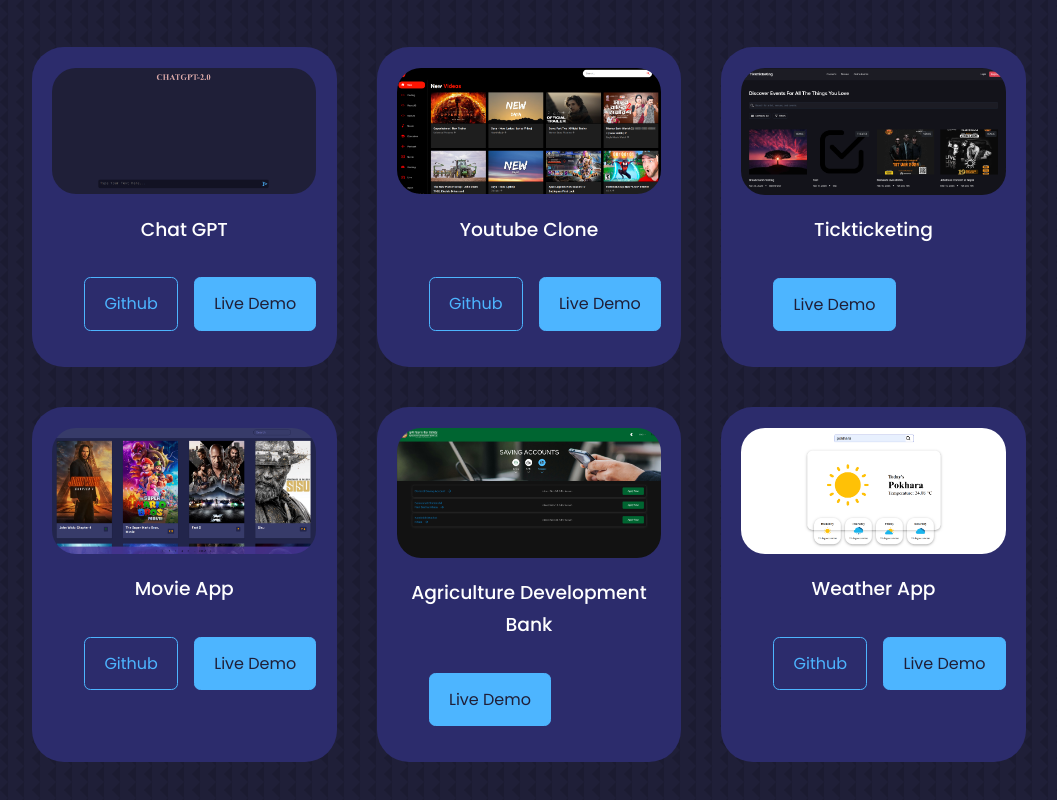
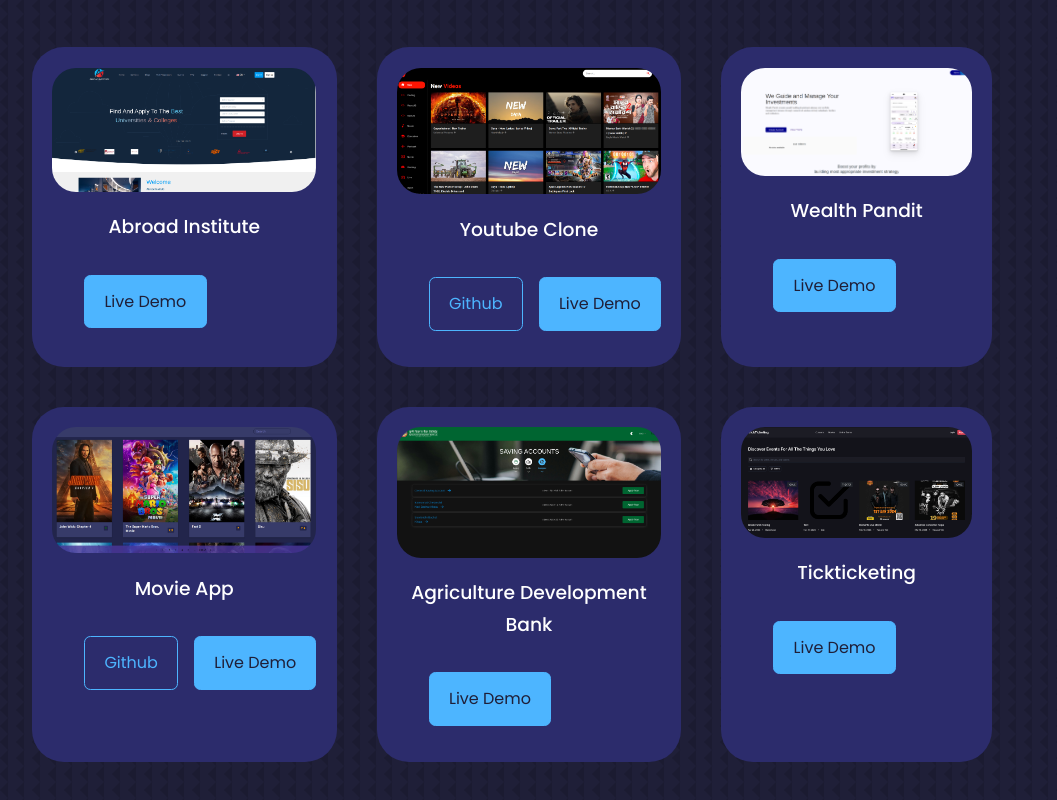
Before and after one commit to Prashant8Khatiwada/my-portfolio, a React (Create React App) app: page / in a window 1280 px wide. Shown: the part 1714-2514 px from the top of the page, without its empty margins (128-1185 px from the left). Built offline with nearby package versions, Linux system fonts and the light colour scheme.

Commit message:
added more portfolio sections

```diff
--- a/src/components/portfolio/Portfolio.jsx
+++ b/src/components/portfolio/Portfolio.jsx
@@ -9,11 +9,10 @@
 
 const data = [
   {
-    id: 1,
-    Image: IMG1,
-    title: "Chat GPT",
-    github: "https://github.com/Prashant8Khatiwada/Chat-GPT",
-    demo: "https://pk-chat-gpt.netlify.app/",
+    id: 6,
+    Image: IMG6,
+    title: "Abroad Institute",
+    demo: "https://weamate.netlify.app/",
   },
   {
     id: 2,
@@ -23,10 +22,10 @@
     demo: "https://p-youtube-clone.netlify.app",
   },
   {
-    id: 3,
-    Image: IMG3,
-    title: "Tickticketing",
-    demo: "https://tickticketing.lancemeup.com/movies",
+    id: 1,
+    Image: IMG1,
+    title: "Wealth Pandit",
+    demo: "https://uat.wealthpandit.com",
   },
   {
     id: 4,
@@ -42,11 +41,10 @@
     demo: "https://adblform.peacenepal.com/en",
   },
   {
-    id: 6,
-    Image: IMG6,
-    title: "Weather App",
-    github: "https://github.com/Prashant8Khatiwada/weather-app",
-    demo: "https://weamate.netlify.app/",
+    id: 3,
+    Image: IMG3,
+    title: "Tickticketing",
+    demo: "https://tickticketing.lancemeup.com/movies",
   },
 ];
 
```
Also changed, not shown: src/assets/project-2.png, src/assets/project-6.png.
